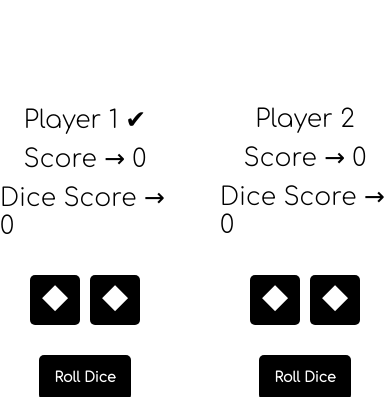
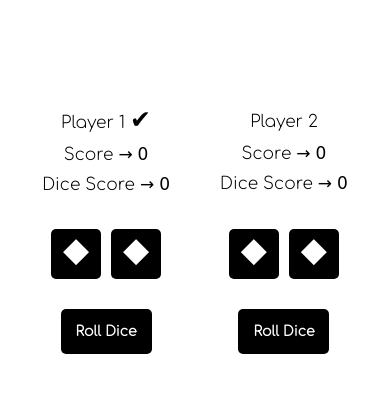
Before and after one commit to MilosM00/knock-out, a plain HTML site: page index.html in a window 390 px wide. Shown: the top 397 px of the page. Drawn offline with Linux system fonts and the light colour scheme; a web font is replaced by a local one.

Commit message:
css updated

```diff
--- a/index.css
+++ b/index.css
@@ -86,9 +86,33 @@ p{
     margin-right: 10px;
 }
 
+.score-player1,
+.score-player2,
+.dice-score-player1,
+.dice-score-player2{
+    font-family: 'Dela Gothic One', cursive;
+}
 
-@media (max-width: 572px) {
+.player-one,
+.player-two{
+    font-size: 35px;
+    font-weight: bold;
+}
+
+
+@media (max-width: 724px) {
     .overlay1{
         margin-right: 50px;
     }
 }
+
+@media (max-width: 474px) {
+    p{
+        font-size: 17px;
+    }
+
+    .player-one,
+    .player-two{
+        font-size: 25px;
+    }
+}
```
